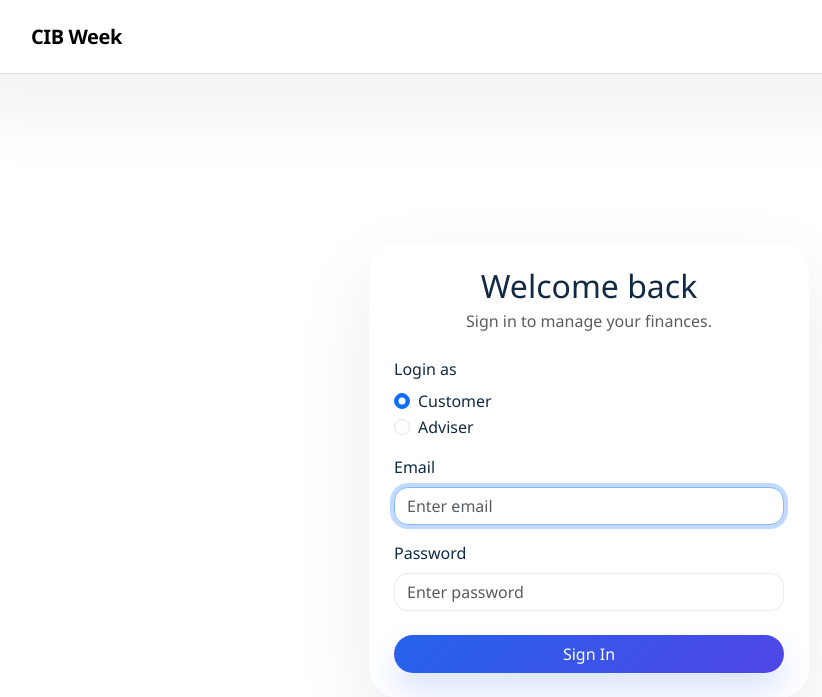
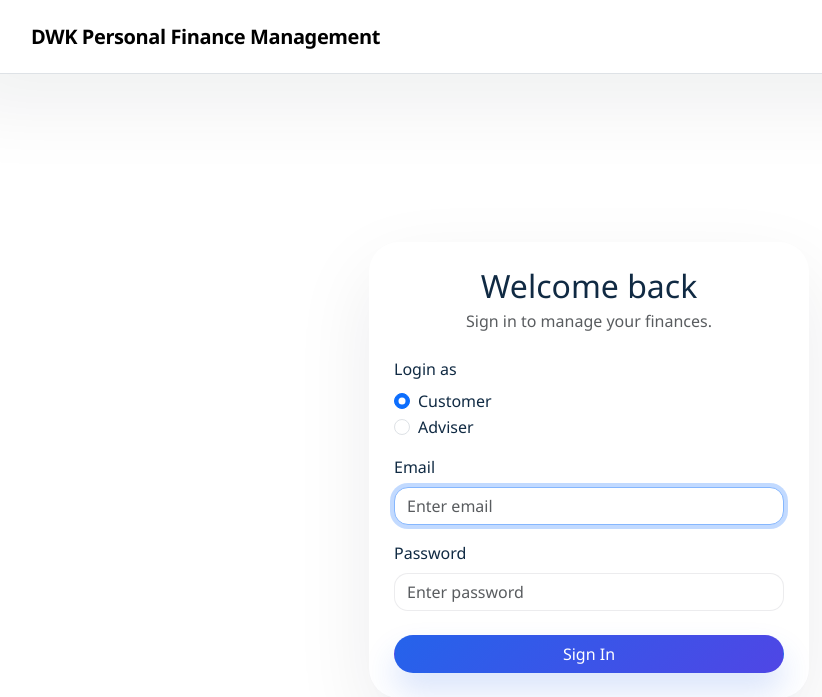
Before and after one commit to OscarPorter/cib-week, a Flask app: page /login in a window 1280 px wide. Shown: the top 697 px of the page, without its empty margins (51-873 px from the left). Run offline with Flask 3, Linux system fonts and the light colour scheme.

Commit message:
Update base.html

```diff
--- a/templates/base.html
+++ b/templates/base.html
@@ -10,7 +10,7 @@
 <body class="bg-soft">
     <nav class="navbar navbar-expand-lg navbar-light bg-white border-bottom mb-4">
         <div class="container">
-            <a class="navbar-brand" href="{{ url_for('index') }}">CIB Week</a>
+            <a class="navbar-brand" href="{{ url_for('index') }}">DWK Personal Finance Management</a>
             <div class="d-flex align-items-center">
                 {% if session.get('username') %}
                     <span class="me-3 text-muted">Signed in as <strong>{{ session.get('username') }}</strong></span>
```
